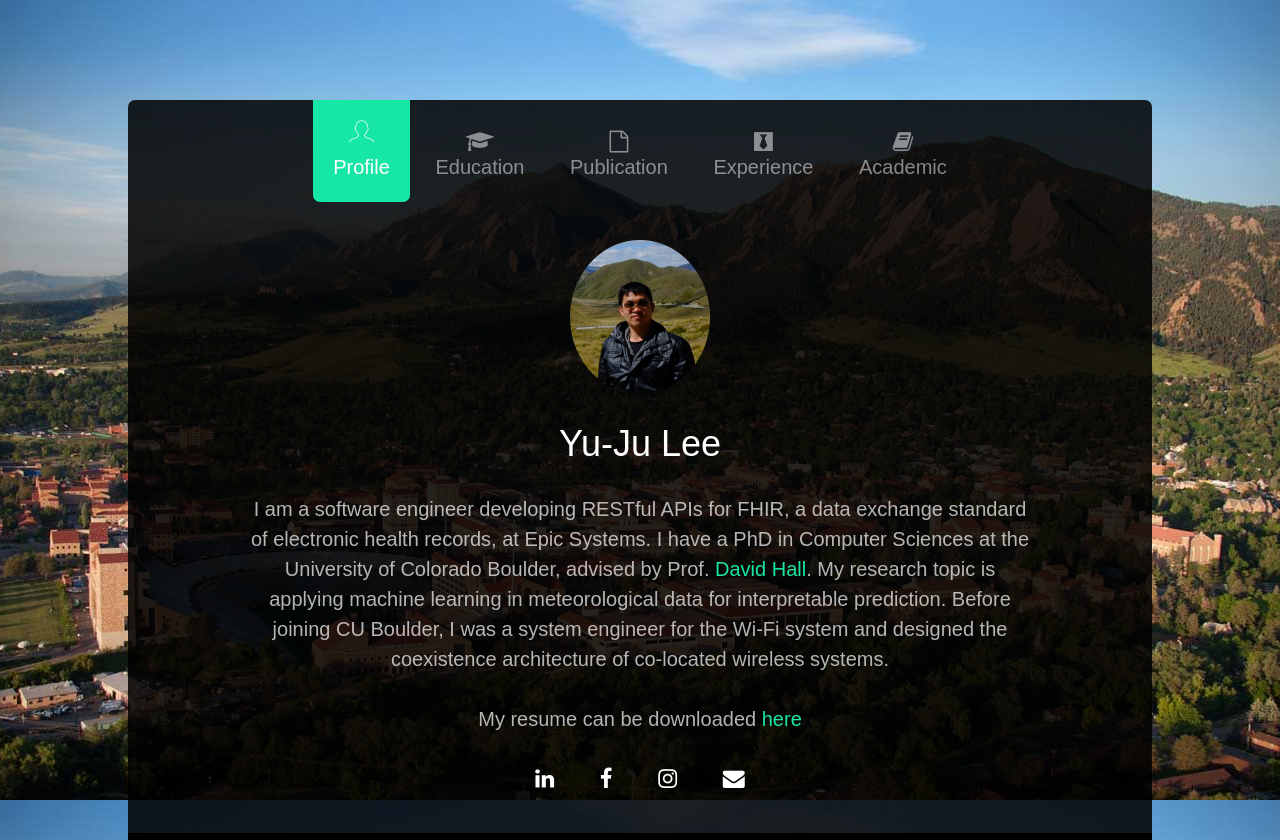
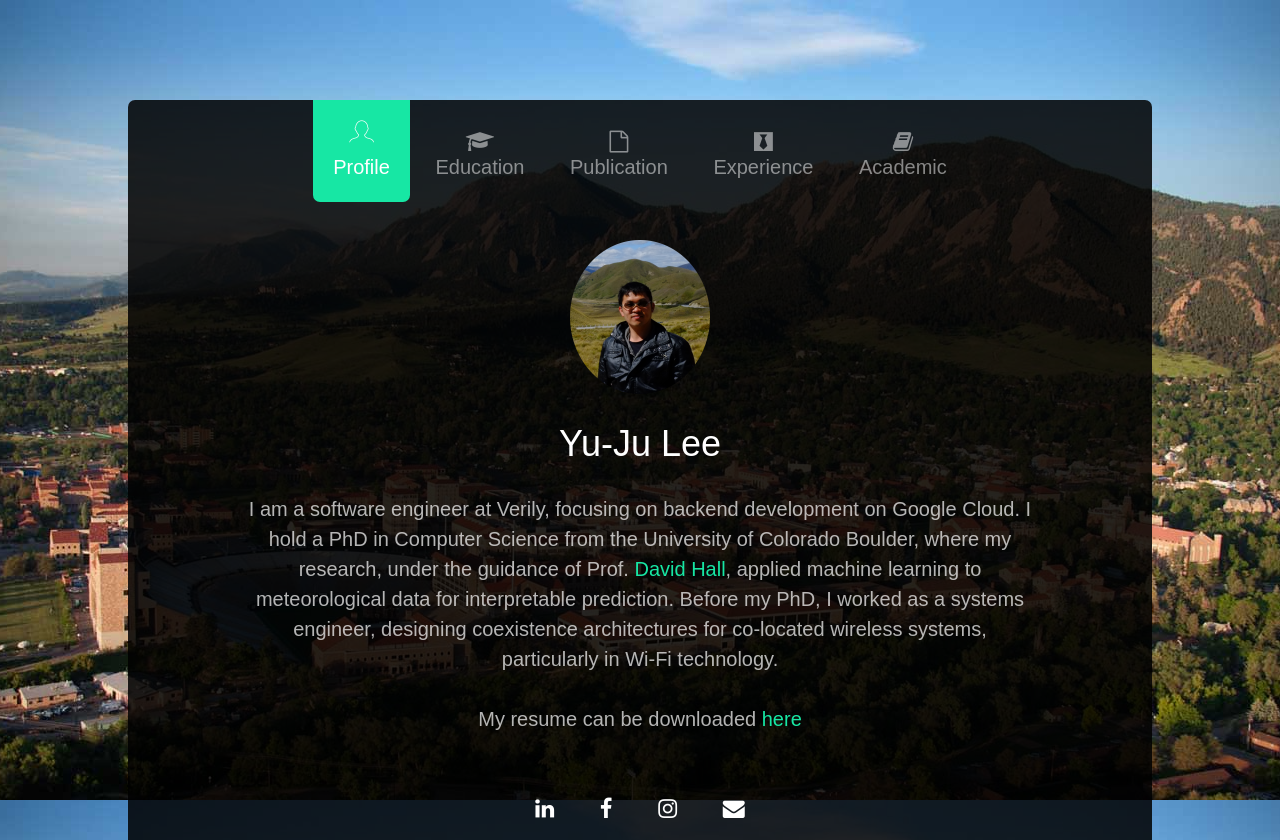
Before and after one commit to gdirection/gdirection.github.io, a plain HTML site: page index.html in a window 1280 px wide. Shown: the top 840 px of the page. Drawn offline with Linux system fonts and the light colour scheme; files whose address does not match are found by name.

Commit message:
Revised bio section to reflect current role.

```diff
--- a/index.html
+++ b/index.html
@@ -88,15 +88,13 @@
 								<img src="images/profile_img.png" alt="Free HTML5 Wesbite Template by FreeHTML5.co">
 							</figure>
 							<h1>Yu-Ju Lee</h1>
-							<p>I am a software engineer developing RESTful APIs for FHIR, a data exchange standard of
-								electronic health records, at Epic Systems. I have a PhD in Computer Sciences at the
-								University of Colorado Boulder, advised by Prof. <a
-									href="https://david-matthew-hall.com">David Hall</a>. My research topic is applying
-								machine learning in meteorological data for interpretable prediction. Before joining CU
-								Boulder, I was a system engineer for the Wi-Fi system and designed the coexistence
-								architecture of co-located wireless systems.</p> My resume can be downloaded <a
-								href="./files/Resume_Yu_Ju_Lee.pdf">here</a>
-							<!-- <p>Born and raised in <a href="#">Brooklyn</a>. Far far away, behind the word mountains, far from the countries Vokalia and Consonantia, there live the blind texts. Separated they live in Bookmarksgrove right at the coast of the <a href="#">Semantics</a>, a large language ocean. A small river named Duden flows by their place and supplies it with the necessary regelialia. </p> -->
+							<p>I am a software engineer at Verily, focusing on backend development on Google Cloud. I
+								hold a PhD in Computer Science from the University of Colorado Boulder, where my
+								research, under the guidance of Prof. <a href="https://david-matthew-hall.com">David
+									Hall</a>, applied machine learning to meteorological data for interpretable
+								prediction. Before my PhD, I worked as a systems engineer, designing coexistence
+								architectures for co-located wireless systems, particularly in Wi-Fi technology.</p>
+							<p>My resume can be downloaded <a href="./files/Resume_Yu_Ju_Lee.pdf">here</a></p>
 						</div>
 					</div>
 					<!-- <div class="row"> -->
```
